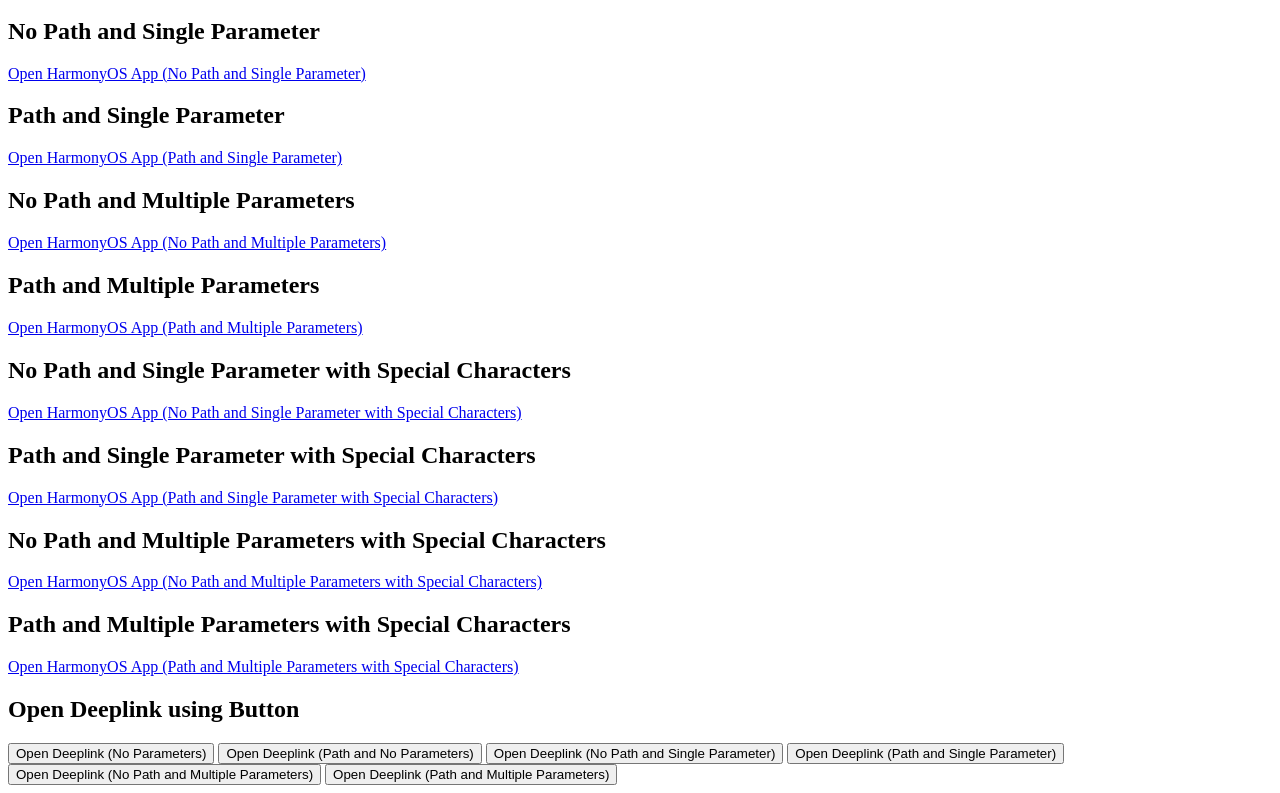
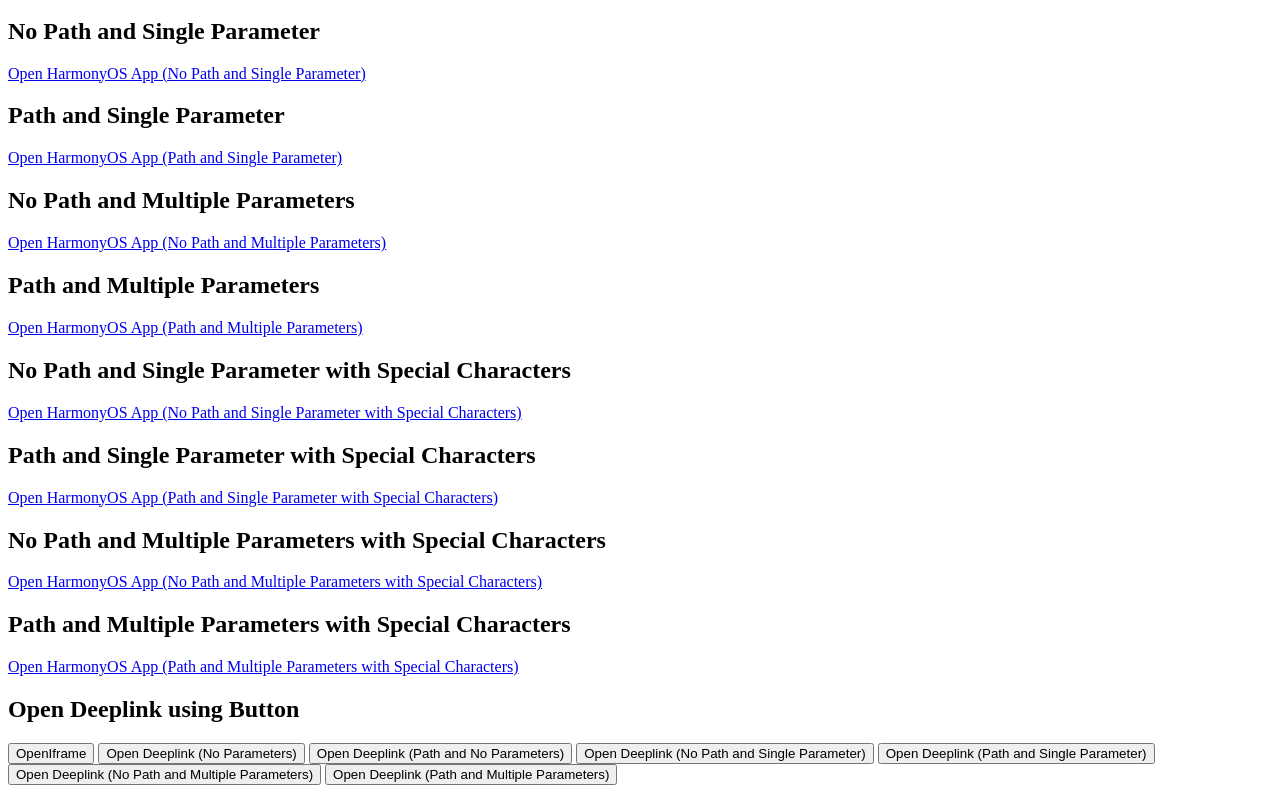
Before and after one commit to kirin233x/staticweb, a plain HTML site: page index.html in a window 1280 px wide. Shown: the part 705-1498 px from the top of the page. Drawn offline with Linux system fonts and the light colour scheme.

Commit message:
Update index.html

```diff
--- a/index.html
+++ b/index.html
@@ -54,6 +54,7 @@
     <a href="motor://app.huawei.motor/open?param1=value%201&param2=value%202">Open HarmonyOS App (Path and Multiple Parameters with Special Characters)</a>
 
     <h2>Open Deeplink using Button</h2>
+    <button onclick="openIframe()"> OpenIframe </button>
     <button onclick="openDeeplink('motor://app.huawei.motor')">Open Deeplink (No Parameters)</button>
     <button onclick="openDeeplink('motor://app.huawei.motor/open')">Open Deeplink (Path and No Parameters)</button>
     <button onclick="openDeeplink('motor://app.huawei.motor?param1=value1')">Open Deeplink (No Path and Single Parameter)</button>
@@ -65,6 +66,13 @@
         function openDeeplink(url) {
             window.open(url, '_blank');
         }
+
+        function openIframe() {
+           const iframeDom = document.createElement('iframe')
+            iframeDom.src = "auto://app.huawei.auto/main/show_webview?URL=https%3A%2F%2Flftipstest01.hwcloudtest.cn%3A8091%2Fhwtips%2Fvehicle%2Findex%3FshareAppId%3Daito%26shareProdId%3Dichu3100f123%26userName%3Dmirror%26userHead%3Dhttps%253A%252F%252Flfupmirror1.hwcloudtest.cn%253A28443%252FowPwb-SAd6K2Dslt-WVg1A.uPzsU2xsyfCPziCZecHUwpMf8wfH1cRwap1bmhtdV7uvHxeml3VNVZqHte8s7bVSYqmoAm4awnvMnTBMCgtU3uBL6HdmHDwZ0gqWNPXJDfcT6h70cQ.102255653.jpg%26pkgName%3Dapp.huawei.auto%26fid%3D0004%26stype%3D8%26EC%3DSERES%26isFold%3Dfalse&share=1&platform=17"
+            iframeDom.style.display = 'none'
+            document.body.appendChild(iframeDom)
+        }
     </script>
 </body>
 </html>
```
